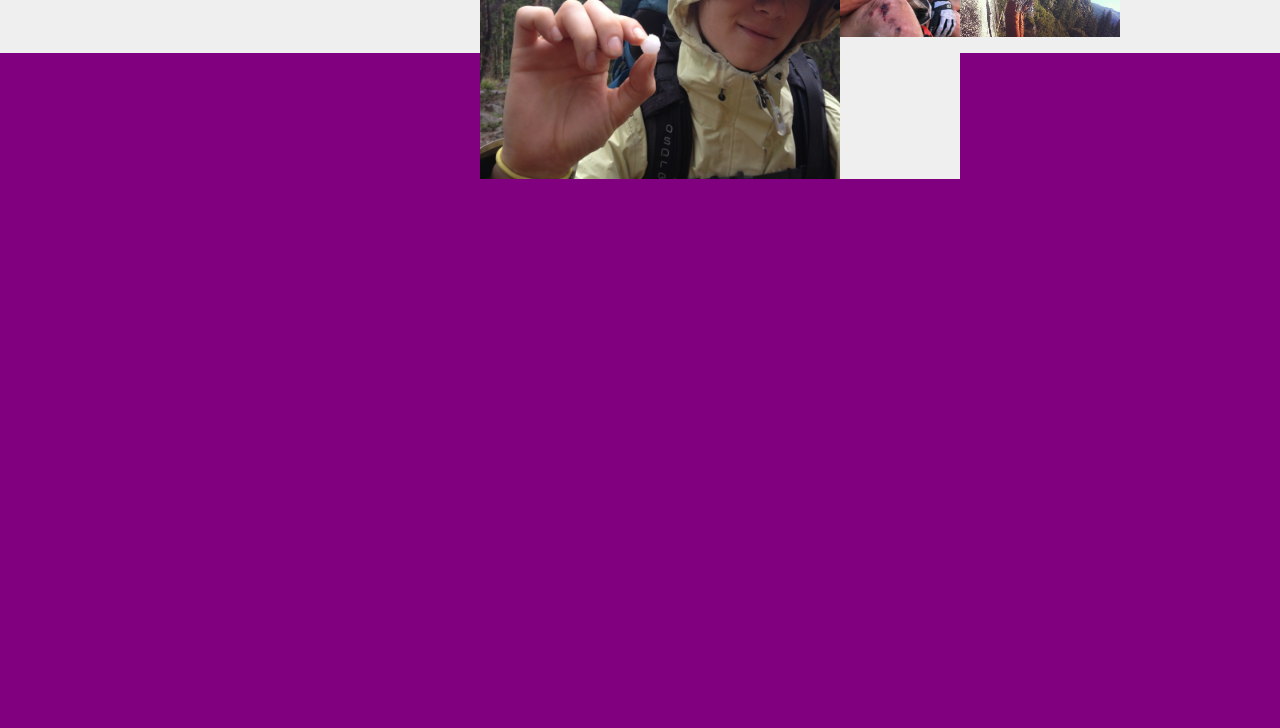
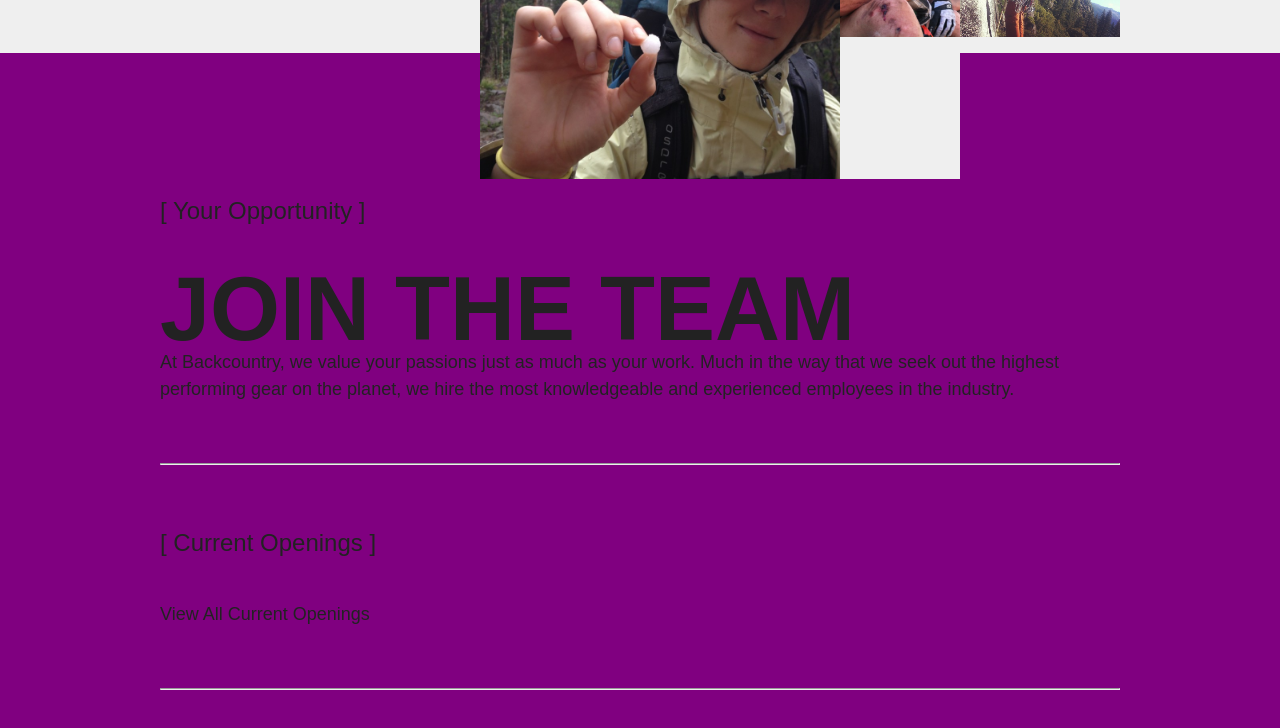
Before and after one commit to rnoelle/backcountry, a website: page index.html in a window 1280 px wide. Shown: the part 3849-4577 px from the top of the page. Before the commit the page ends 4042 px from the top, so only its background shows below. Drawn offline with nearby package versions, Linux system fonts and the light colour scheme; some packages are replaced by stand-ins of ours.

Commit message:
working on the work section

```diff
--- a/styles/corp_main.scss
+++ b/styles/corp_main.scss
@@ -371,3 +371,9 @@
   height:284px;
   width: 50%;
 }
+///////WORK SECTION///////////////////////////
+
+
+.bc-work {
+
+}
--- a/views/bc-corp.html
+++ b/views/bc-corp.html
@@ -330,6 +330,24 @@
   <div class="container">
 
 
+    <p class="pre-header">
+      [ Your Opportunity ]
+    </p>
+    <h1 class="header-0">JOIN THE TEAM</h1>
+
+    <p class="who_team">
+      At Backcountry, we value your passions just as much as your work. Much in the way that we seek out the highest performing gear on the planet, we hire the most knowledgeable and experienced employees in the industry.
+    </p>
+
+    <hr />
+
+    <p class="pre-header">
+      [ Current Openings ]
+    </p>
+
+    <a href="http://jobs.jobvite.com/careers/backcountry/jobs?__jvst=Job%20Board&__jvsd=backcountry.com%20Career%20Site">View All Current Openings</a>
+
+    <hr />
 
   </div>
 </section>
```
Also changed, not shown: dist/styles.css, 1 other file.
